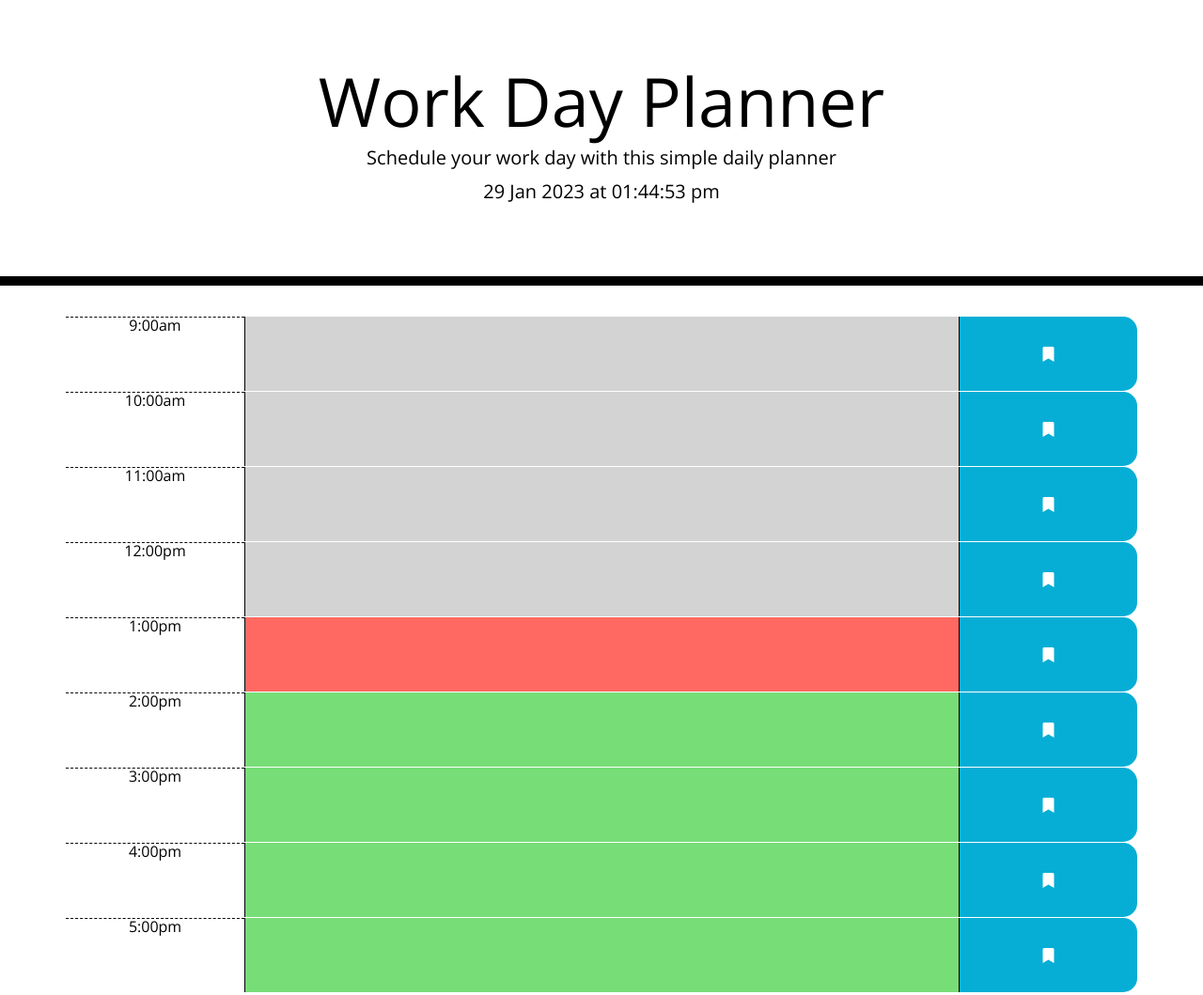
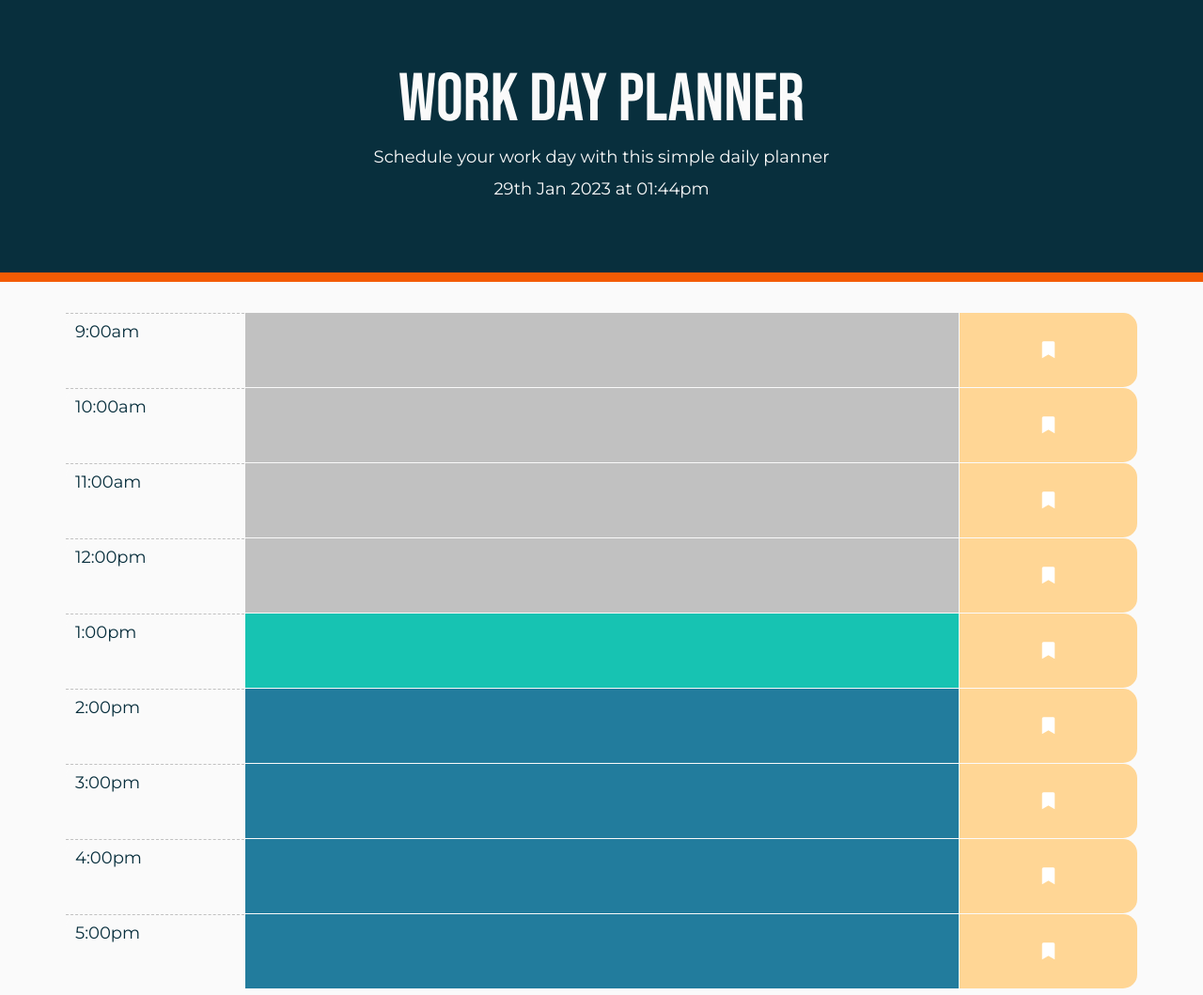
Before and after one commit to Zwirled/planner-app, a plain HTML site: page index.html in a window 1280 px wide. Shown: the whole page at 94% size. Drawn offline with nearby package versions, Linux system fonts and the light colour scheme.

Commit message:
Customised with CSS

```diff
--- a/assets/css/style.css
+++ b/assets/css/style.css
@@ -1,26 +1,61 @@
+:root {
+    --white: #fafafa;
+
+    --past: #c1c1c1;
+    --current: #17c3b2;
+    --future: #227c9d;
+    --inactiveButton: #ffd695;
+    --activeButton: #ff9505;
+    --hoveredButton: #f35b04;
+    --text: #082f3d;
+}
+
+*:focus {
+    outline: none;
+}
+
+textarea:focus, button:focus {
+    outline: none;
+}
+
 body {
-    font-family: 'Open Sans', sans-serif;
-    font-size: 16px;
+    font-family: 'Montserrat', sans-serif;
+    font-size: 18px;
     line-height: 1;
+    background-color: var(--white);
+}
+
+h1 {
+    font-family: 'Bebas Neue', cursive;
+    font-size: 42px;
+    color: var(--white);
+}
+
+.lead {
+    font-size: 18px;
 }
 
 textarea {
     background: transparent;
     border: none;
     resize: none;
-    color: #000000;
-    border-left: 1px solid black;
+    color: var(--text);
+    border-left: 1px solid var(--white);
     padding: 10px;
     width: 100%;
     height: 100%;
 }
 
 .jumbotron {
+    background-color: var(--text);
     text-align: center;
-    background-color: transparent;
     color: black;
     border-radius: 0;
-    border-bottom: 10px solid black;
+    border-bottom: 10px solid var(--hoveredButton);
+}
+
+.jumbotron p {
+    color: var(--white);
 }
 
 .description {
@@ -33,7 +68,7 @@ textarea {
 }
 
 .data .saveBtn {
-    background-color: #77dd77;
+    background-color: var(--activeButton);
 }
 
 .container {
@@ -43,39 +78,47 @@ textarea {
 .row {
     white-space: pre-wrap;
     height: 80px;
-    border-top: 1px solid white;
+    border-top: 1px solid var(--white);
 }
 
 .hour {
-    background-color: #ffffff;
-    color: #000000;
-    border-top: 1px dashed #000000;
+    background-color: transparent;
+    color: var(--text);
+    border-top: 1px dashed var(--past);
+    margin-bottom: 0px;
+    text-align: left;
+    padding: 10px;
 }
 
 .past {
-    background-color: #d3d3d3;
-    color: black;
+    background-color: var(--past);
+    color: var(--white);
 }
 
 .current {
-    background-color: #ff6961;
-    color: white;
+    background-color: var(--current);
+    color: var(--white);
 }
 
 .future {
-    background-color: #77dd77;
-    color: white;
+    background-color: var(--future);
+    color: var(--white);
 }
 
 .saveBtn {
     border: 0;
-    border-left: 1px solid black;
+    border-left: 1px solid var(--white);
     border-top-right-radius: 15px;
     border-bottom-right-radius: 15px;
-    background-color: #06aed5;
+    background-color: var(--inactiveButton);
     color: white;
     width: 100%;
     height: 100%;
+    transition: all 0.5s ease;
+}
+
+.saveBtn:hover {
+    background-color: var(--hoveredButton);
 }
 
 .saveBtn i {
@@ -84,5 +127,4 @@ textarea {
 
 .saveBtn:hover i {
     font-size: 20px;
-    transition: all 0.3s ease-in-out;
 }
--- a/assets/js/main.js
+++ b/assets/js/main.js
@@ -15,7 +15,7 @@ let currentDay = $('#currentDay');
 // Create the function to display the date/time
 function displayDay() {
     // New variable to store the current day info
-    let currentInfo = moment().format('DD MMM YYYY [at] hh:mm:ss a');
+    let currentInfo = moment().format('Do MMM YYYY [at] hh:mma');
     // Replace the text with updated info
     currentDay.text(currentInfo);
 }
--- a/index.html
+++ b/index.html
@@ -8,7 +8,9 @@
     <link rel="stylesheet" href="https://stackpath.bootstrapcdn.com/bootstrap/4.3.1/css/bootstrap.min.css" />
     <link rel="stylesheet" href="https://use.fontawesome.com/releases/v5.8.1/css/all.css"
         integrity="sha384-50oBUHEmvpQ+1lW4y57PTFmhCaXp0ML5d60M1M7uH2+nqUivzIebhndOJK28anvf" crossorigin="anonymous" />
-    <link href="https://fonts.googleapis.com/css?family=Open+Sans&display=swap" rel="stylesheet" />
+    <link rel="preconnect" href="https://fonts.googleapis.com">
+    <link rel="preconnect" href="https://fonts.gstatic.com" crossorigin>
+    <link href="https://fonts.googleapis.com/css2?family=Bebas+Neue&family=Montserrat&display=swap" rel="stylesheet">
     <link rel="stylesheet" href="./assets/css/style.css" />
     <title>Work Day Scheduler</title>
 </head>
@@ -17,7 +19,7 @@
     <header class="jumbotron">
         <h1 class="display-3">Work Day Planner</h1>
         <p class="lead">Schedule your work day with this simple daily planner</p>
-        <p id="currentDay" class="lead"></p>
+        <p id="currentDay" class="current-day"></p>
     </header>
     <div class="container">
         <!-- Timeblocks go here -->
```
